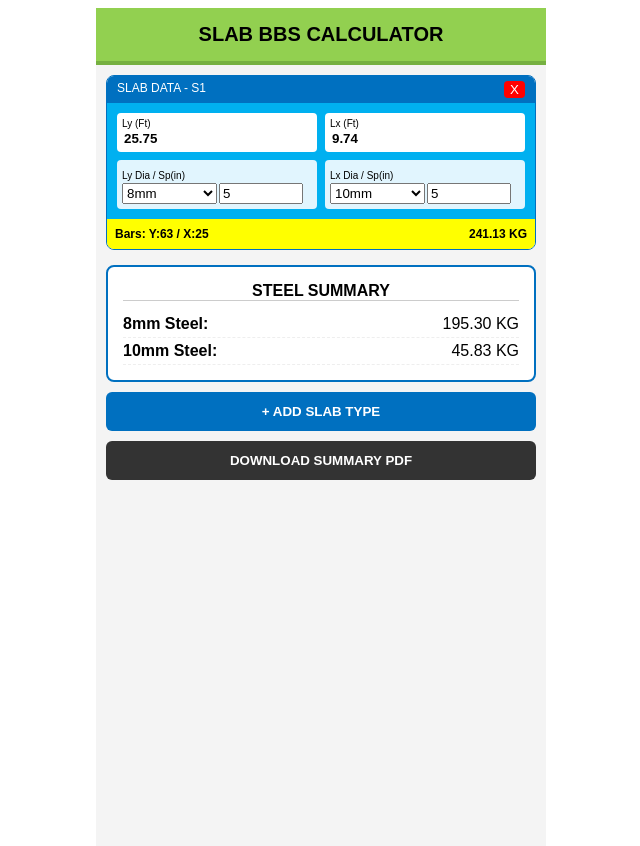
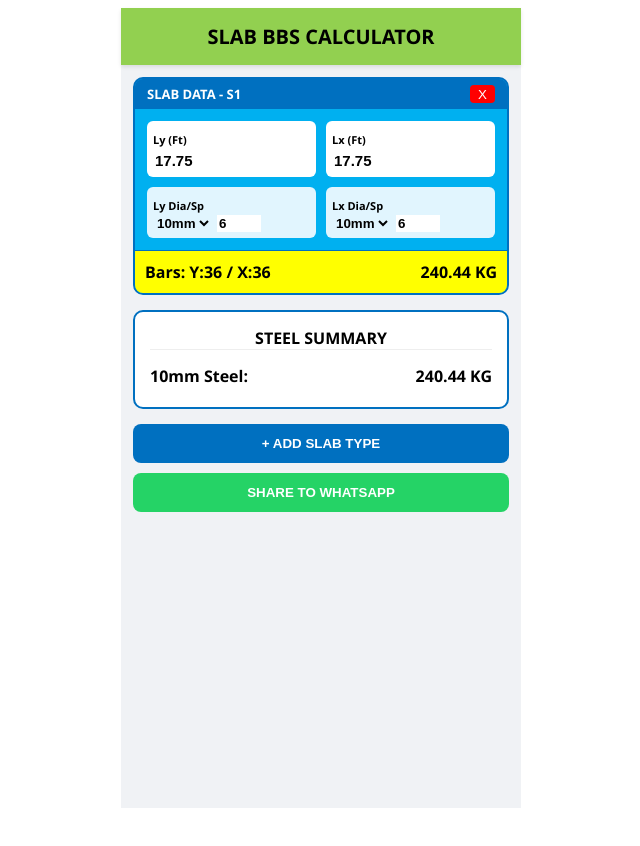
Before and after one commit to Movieeesss/SLAB-BBS, a React (Vite) app: page / in a window 1280 px wide. Shown: the top 846 px of the page, without its empty margins (319-959 px from the left). After the commit the page ends 816 px from the top, so only its background shows below. Built offline with nearby package versions, Linux system fonts and the light colour scheme.

Commit message:
Update SlabBBS.tsx

```diff
--- a/src/SlabBBS.tsx
+++ b/src/SlabBBS.tsx
@@ -2,7 +2,6 @@ import React, { useState, useMemo } from 'react';
 import jsPDF from 'jspdf';
 import autoTable from 'jspdf-autotable';
 
-// 1. Define specific types for TypeScript stability
 interface SlabRow {
   id: number;
   tag: string;
@@ -14,19 +13,9 @@ interface SlabRow {
   spX: string;
 }
 
-const STEEL_REF: Record<number, { rods: number; bundleWeight: number }> = {
-  8:  { rods: 10, bundleWeight: 47.4 },
-  10: { rods: 7,  bundleWeight: 51.87 },
-  12: { rods: 5,  bundleWeight: 53.35 },
-  16: { rods: 3,  bundleWeight: 56.88 },
-  20: { rods: 2,  bundleWeight: 59.26 },
-  25: { rods: 1,  bundleWeight: 46.3 },
-};
-
 export default function SlabBBSCalculator() {
-  // Use the interface instead of any[]
   const [rows, setRows] = useState<SlabRow[]>([
-    { id: 1, tag: 'S1', lyFt: '25.75', lxFt: '9.74', diaY: '8', spY: '5', diaX: '10', spX: '5' }
+    { id: 1, tag: 'S1', lyFt: '17.75', lxFt: '17.75', diaY: '10', spY: '6', diaX: '10', spX: '6' }
   ]);
 
   const computedData = useMemo(() => {
@@ -38,141 +27,111 @@ export default function SlabBBSCalculator() {
       const dY = parseInt(r.diaY);
       const dX = parseInt(r.diaX);
 
+      // Conversion to Meters
       const lyM = lyFt / 3.281;
       const lxM = lxFt / 3.281;
 
-      // Spacing math
-      const nosY = spY > 0 ? Math.ceil(lyM / (spY / 12 / 3.281)) + 1 : 0;
-      const nosX = spX > 0 ? Math.ceil(lxM / (spX / 12 / 3.281)) + 1 : 0;
+      // Nos Calculation matching your Excel: =C6/(E6/12/3.281)+1
+      const nosY = spY > 0 ? Math.floor(lyM / (spY / 12 / 3.281)) + 1 : 0;
+      const nosX = spX > 0 ? Math.floor(lxM / (spX / 12 / 3.281)) + 1 : 0;
 
-      const totalLenY = lyM * nosY;
-      const totalLenX = lxM * nosX;
+      // Exact Weight Calculation: (Length * Nos * D^2 / 162)
+      const weightY = (lyM * nosY * (dY * dY)) / 162;
+      const weightX = (lxM * nosX * (dX * dX)) / 162;
+      const totalKg = weightY + weightX;
 
-      const refY = STEEL_REF[dY];
-      const refX = STEEL_REF[dX];
-
-      const bundlesY = refY ? (totalLenY / 12 / refY.rods) : 0;
-      const bundlesX = refX ? (totalLenX / 12 / refX.rods) : 0;
-
-      const kgY = bundlesY * (refY?.bundleWeight || 0);
-      const kgX = bundlesX * (refX?.bundleWeight || 0);
-
-      return { ...r, nosY, nosX, kgY, kgX, totalKg: kgY + kgX };
+      return { ...r, nosY, nosX, totalKg };
     });
 
-    const summary: Record<number, number> = { 8: 0, 10: 0, 12: 0, 16: 0, 20: 0, 25: 0 };
+    const summary: Record<number, number> = { 8: 0, 10: 0, 12: 0, 16: 0 };
     results.forEach(res => {
       const dy = parseInt(res.diaY);
       const dx = parseInt(res.diaX);
-      if (summary[dy] !== undefined) summary[dy] += res.kgY;
-      if (summary[dx] !== undefined) summary[dx] += res.kgX;
+      const lyM = (parseFloat(res.lyFt) || 0) / 3.281;
+      const lxM = (parseFloat(res.lxFt) || 0) / 3.281;
+
+      summary[dy] += (lyM * res.nosY * (dy * dy)) / 162;
+      summary[dx] += (lxM * res.nosX * (dx * dx)) / 162;
     });
 
     return { results, summary };
   }, [rows]);
 
-  const addRow = () => {
-    const newRow: SlabRow = {
-      id: Date.now(),
-      tag: `S${rows.length + 1}`,
-      lyFt: '10', lxFt: '10',
-      diaY: '8', spY: '6',
-      diaX: '8', spX: '6'
-    };
-    setRows([...rows, newRow]);
+  const shareToWhatsApp = () => {
+    let message = `*UNiQ DESIGNS - SLAB BBS REPORT*%0A%0A`;
+    computedData.results.forEach(r => {
+      message += `*${r.tag}*: ${r.lyFt}'x${r.lxFt}' | Ly:${r.nosY}nos Lx:${r.nosX}nos | *${r.totalKg.toFixed(2)} KG*%0A`;
+    });
+    message += `%0A*TOTAL STEEL:* ${Object.values(computedData.summary).reduce((a, b) => a + b, 0).toFixed(2)} KG`;
+    window.open(`https://wa.me/?text=${message}`, '_blank');
   };
 
   const updateRow = (id: number, field: keyof SlabRow, val: string) => {
     setRows(rows.map(row => row.id === id ? { ...row, [field]: val } : row));
   };
 
-  const generatePDF = () => {
-    const doc = new jsPDF();
-    doc.setFontSize(16);
-    doc.text("ROOF SLAB STEEL QUANTITY REPORT", 14, 15);
-    autoTable(doc, {
-      startY: 22,
-      head: [['Slab', 'Size (Ft)', 'Ly Reinforcement', 'Lx Reinforcement', 'Total KG']],
-      body: computedData.results.map(r => [
-        r.tag, `${r.lyFt}x${r.lxFt}`, `${r.diaY}mm @ ${r.spY}"`, `${r.diaX}mm @ ${r.spX}"`, r.totalKg.toFixed(2)
-      ]),
-      headStyles: { fillColor: [146, 208, 80] }
-    });
-    doc.save("Slab_BBS_Report.pdf");
-  };
-
   return (
-    <div style={{ maxWidth: '450px', margin: '0 auto', fontFamily: 'sans-serif', backgroundColor: '#f4f4f4', minHeight: '100vh', paddingBottom: '40px' }}>
-      <header style={{ backgroundColor: '#92d050', padding: '15px', textAlign: 'center', fontWeight: '900', fontSize: '20px', borderBottom: '4px solid #76b041' }}>
+    <div style={{ maxWidth: '400px', margin: '0 auto', fontFamily: '"Segoe UI", Roboto, sans-serif', backgroundColor: '#f0f2f5', minHeight: '100vh' }}>
+      <header style={{ backgroundColor: '#92d050', padding: '15px', textAlign: 'center', fontWeight: 'bold', fontSize: '20px', color: '#000', boxShadow: '0 2px 4px rgba(0,0,0,0.1)' }}>
         SLAB BBS CALCULATOR
       </header>
 
-      <div style={{ padding: '10px' }}>
-        {rows.map((row, idx) => {
-          const res = computedData.results[idx];
-          return (
-            <div key={row.id} style={{ marginBottom: '15px', border: '1px solid #0070c0', borderRadius: '8px', overflow: 'hidden' }}>
-              <div style={{ backgroundColor: '#0070c0', color: 'white', padding: '5px 10px', fontSize: '12px', display: 'flex', justifyContent: 'space-between' }}>
+      <div style={{ padding: '12px' }}>
+        {rows.map((row, idx) => (
+          <div key={row.id} style={{ background: '#00b0f0', borderRadius: '10px', overflow: 'hidden', marginBottom: '15px', border: '2px solid #0070c0' }}>
+            <div style={{ background: '#0070c0', color: '#fff', padding: '6px 12px', fontSize: '13px', display: 'flex', justifyContent: 'space-between', fontWeight: 'bold' }}>
               <span>SLAB DATA - {row.tag}</span>
-                <button onClick={() => setRows(rows.filter(r => r.id !== row.id))} style={{ background: 'red', border: 'none', color: 'white', cursor: 'pointer', borderRadius: '4px' }}>X</button>
+              <button onClick={() => setRows(rows.filter(r => r.id !== row.id))} style={{ background: '#ff0000', border: 'none', color: '#fff', borderRadius: '4px', cursor: 'pointer', padding: '0 8px' }}>X</button>
             </div>
 
-              <div style={{ backgroundColor: '#00b0f0', padding: '10px', display: 'grid', gridTemplateColumns: '1fr 1fr', gap: '8px' }}>
-                <div style={{ background: 'white', padding: '5px', borderRadius: '4px' }}>
-                  <label style={{ fontSize: '10px', display: 'block' }}>Ly (Ft)</label>
-                  <input type="text" value={row.lyFt} onChange={e => updateRow(row.id, 'lyFt', e.target.value)} style={{ width: '90%', border: 'none', fontWeight: 'bold' }} />
+            <div style={{ padding: '12px', display: 'grid', gridTemplateColumns: '1fr 1fr', gap: '10px' }}>
+              <div style={{ background: '#fff', padding: '6px', borderRadius: '6px' }}>
+                <label style={{ fontSize: '11px', fontWeight: 'bold' }}>Ly (Ft)</label>
+                <input type="text" value={row.lyFt} onChange={e => updateRow(row.id, 'lyFt', e.target.value)} style={{ width: '100%', border: 'none', fontSize: '15px', fontWeight: '900' }} />
               </div>
-                <div style={{ background: 'white', padding: '5px', borderRadius: '4px' }}>
-                  <label style={{ fontSize: '10px', display: 'block' }}>Lx (Ft)</label>
-                  <input type="text" value={row.lxFt} onChange={e => updateRow(row.id, 'lxFt', e.target.value)} style={{ width: '90%', border: 'none', fontWeight: 'bold' }} />
+              <div style={{ background: '#fff', padding: '6px', borderRadius: '6px' }}>
+                <label style={{ fontSize: '11px', fontWeight: 'bold' }}>Lx (Ft)</label>
+                <input type="text" value={row.lxFt} onChange={e => updateRow(row.id, 'lxFt', e.target.value)} style={{ width: '100%', border: 'none', fontSize: '15px', fontWeight: '900' }} />
               </div>
-
-                <div style={{ background: '#e1f5fe', padding: '5px', borderRadius: '4px' }}>
-                  <label style={{ fontSize: '10px' }}>Ly Dia / Sp(in)</label>
-                  <div style={{ display: 'flex', gap: '2px' }}>
-                    <select value={row.diaY} onChange={e => updateRow(row.id, 'diaY', e.target.value)} style={{ width: '50%' }}>
-                      {[8, 10, 12, 16].map(d => <option key={d} value={d}>{d}mm</option>)}
+              <div style={{ background: '#e1f5fe', padding: '6px', borderRadius: '6px' }}>
+                <label style={{ fontSize: '11px', fontWeight: 'bold' }}>Ly Dia/Sp</label>
+                <div style={{ display: 'flex' }}>
+                  <select value={row.diaY} onChange={e => updateRow(row.id, 'diaY', e.target.value)} style={{ border: 'none', background: 'transparent', fontWeight: 'bold' }}>
+                    <option value="8">8mm</option><option value="10">10mm</option><option value="12">12mm</option>
                   </select>
-                    <input type="text" value={row.spY} onChange={e => updateRow(row.id, 'spY', e.target.value)} style={{ width: '40%' }} />
+                  <input value={row.spY} onChange={e => updateRow(row.id, 'spY', e.target.value)} style={{ width: '40px', border: 'none', marginLeft: '5px', fontWeight: 'bold' }} />
                 </div>
               </div>
-
-                <div style={{ background: '#e1f5fe', padding: '5px', borderRadius: '4px' }}>
-                  <label style={{ fontSize: '10px' }}>Lx Dia / Sp(in)</label>
-                  <div style={{ display: 'flex', gap: '2px' }}>
-                    <select value={row.diaX} onChange={e => updateRow(row.id, 'diaX', e.target.value)} style={{ width: '50%' }}>
-                      {[8, 10, 12, 16].map(d => <option key={d} value={d}>{d}mm</option>)}
+              <div style={{ background: '#e1f5fe', padding: '6px', borderRadius: '6px' }}>
+                <label style={{ fontSize: '11px', fontWeight: 'bold' }}>Lx Dia/Sp</label>
+                <div style={{ display: 'flex' }}>
+                  <select value={row.diaX} onChange={e => updateRow(row.id, 'diaX', e.target.value)} style={{ border: 'none', background: 'transparent', fontWeight: 'bold' }}>
+                    <option value="8">8mm</option><option value="10">10mm</option><option value="12">12mm</option>
                   </select>
-                    <input type="text" value={row.spX} onChange={e => updateRow(row.id, 'spX', e.target.value)} style={{ width: '40%' }} />
+                  <input value={row.spX} onChange={e => updateRow(row.id, 'spX', e.target.value)} style={{ width: '40px', border: 'none', marginLeft: '5px', fontWeight: 'bold' }} />
                 </div>
               </div>
             </div>
 
-              <div style={{ display: 'flex', justifyContent: 'space-between', padding: '8px', backgroundColor: '#ffff00', fontSize: '12px', fontWeight: 'bold' }}>
-                <span>Bars: Y:{res.nosY} / X:{res.nosX}</span>
-                <span>{res.totalKg.toFixed(2)} KG</span>
+            <div style={{ background: '#ffff00', padding: '10px', display: 'flex', justifyContent: 'space-between', fontWeight: '900', borderTop: '1px solid #0070c0' }}>
+              <span>Bars: Y:{computedData.results[idx].nosY} / X:{computedData.results[idx].nosX}</span>
+              <span>{computedData.results[idx].totalKg.toFixed(2)} KG</span>
             </div>
           </div>
-          );
-        })}
+        ))}
 
-        <div style={{ backgroundColor: 'white', padding: '15px', borderRadius: '8px', border: '2px solid #0070c0' }}>
-          <h4 style={{ margin: '0 0 10px 0', textAlign: 'center', borderBottom: '1px solid #ccc' }}>STEEL SUMMARY</h4>
+        <div style={{ background: '#fff', border: '2px solid #0070c0', borderRadius: '10px', padding: '15px', marginBottom: '15px' }}>
+          <h3 style={{ margin: '0 0 10px 0', textAlign: 'center', fontSize: '16px', borderBottom: '1px solid #eee' }}>STEEL SUMMARY</h3>
           {Object.entries(computedData.summary).map(([dia, kg]) => kg > 0 && (
-            <div key={dia} style={{ display: 'flex', justifyContent: 'space-between', padding: '4px 0', borderBottom: '1px dashed #eee' }}>
+            <div key={dia} style={{ display: 'flex', justifyContent: 'space-between', padding: '5px 0' }}>
               <span style={{ fontWeight: 'bold' }}>{dia}mm Steel:</span>
-              <span>{kg.toFixed(2)} KG</span>
+              <span style={{ fontWeight: 'bold' }}>{kg.toFixed(2)} KG</span>
             </div>
           ))}
         </div>
 
-        <button onClick={addRow} style={{ width: '100%', marginTop: '10px', padding: '12px', background: '#0070c0', color: 'white', border: 'none', borderRadius: '6px', fontWeight: 'bold', cursor: 'pointer' }}>
-          + ADD SLAB TYPE
-        </button>
-
-        <button onClick={generatePDF} style={{ width: '100%', marginTop: '10px', padding: '12px', background: '#333', color: 'white', border: 'none', borderRadius: '6px', fontWeight: 'bold', cursor: 'pointer' }}>
-          DOWNLOAD SUMMARY PDF
-        </button>
+        <button onClick={() => setRows([...rows, { id: Date.now(), tag: `S${rows.length + 1}`, lyFt: '10', lxFt: '10', diaY: '8', spY: '6', diaX: '8', spX: '6' }])} style={{ width: '100%', padding: '12px', background: '#0070c0', color: '#fff', border: 'none', borderRadius: '8px', fontWeight: 'bold', marginBottom: '10px' }}>+ ADD SLAB TYPE</button>
+        <button onClick={shareToWhatsApp} style={{ width: '100%', padding: '12px', background: '#25D366', color: '#fff', border: 'none', borderRadius: '8px', fontWeight: 'bold', marginBottom: '10px' }}>SHARE TO WHATSAPP</button>
       </div>
     </div>
   );
```
Lines whose indentation alone changed are shown as unchanged.
